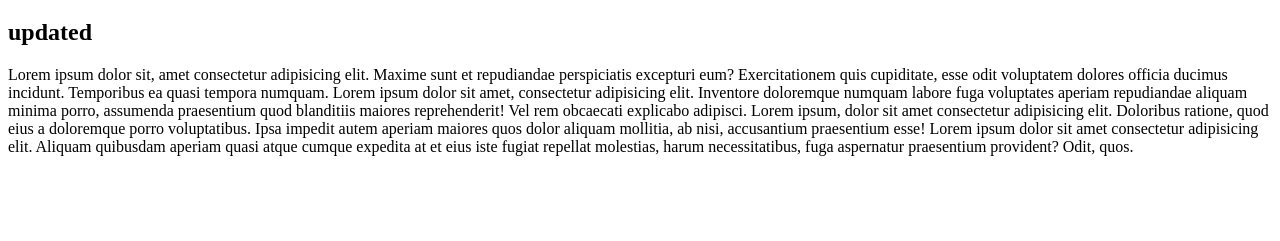
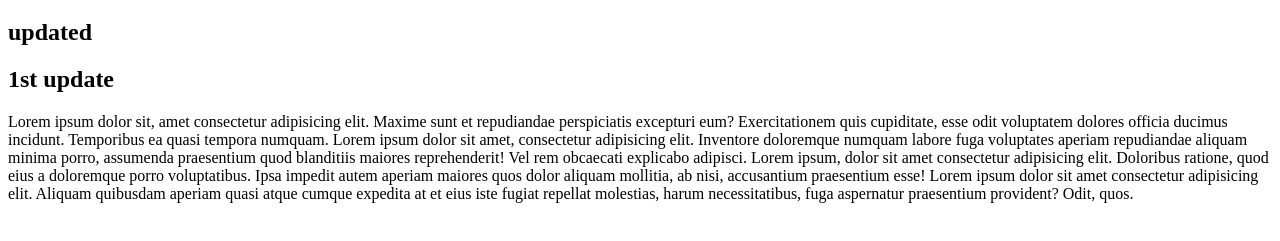
Before and after one commit to malinthaUKA/myApp, a plain HTML site: page simple.html in a window 1280 px wide. Shown: the part 61-302 px from the top of the page. Drawn offline with Linux system fonts and the light colour scheme.

Commit message:
1st update

```diff
--- a/simple.html
+++ b/simple.html
@@ -8,6 +8,7 @@
 <body>
     <h1>sample app</h1>
     <h2>updated</h2>
+    <h2>1st update</h2>
     <p>Lorem ipsum dolor sit, amet consectetur adipisicing elit. Maxime sunt et repudiandae perspiciatis excepturi eum? Exercitationem quis cupiditate, esse odit voluptatem dolores officia ducimus incidunt. Temporibus ea quasi tempora numquam. Lorem ipsum dolor sit amet, consectetur adipisicing elit. Inventore doloremque numquam labore fuga voluptates aperiam repudiandae aliquam minima porro, assumenda praesentium quod blanditiis maiores reprehenderit! Vel rem obcaecati explicabo adipisci. Lorem ipsum, dolor sit amet consectetur adipisicing elit. Doloribus ratione, quod eius a doloremque porro voluptatibus. Ipsa impedit autem aperiam maiores quos dolor aliquam mollitia, ab nisi, accusantium praesentium esse! Lorem ipsum dolor sit amet consectetur adipisicing elit. Aliquam quibusdam aperiam quasi atque cumque expedita at et eius iste fugiat repellat molestias, harum necessitatibus, fuga aspernatur praesentium provident? Odit, quos.</p>
 </body>
 </html>
```
